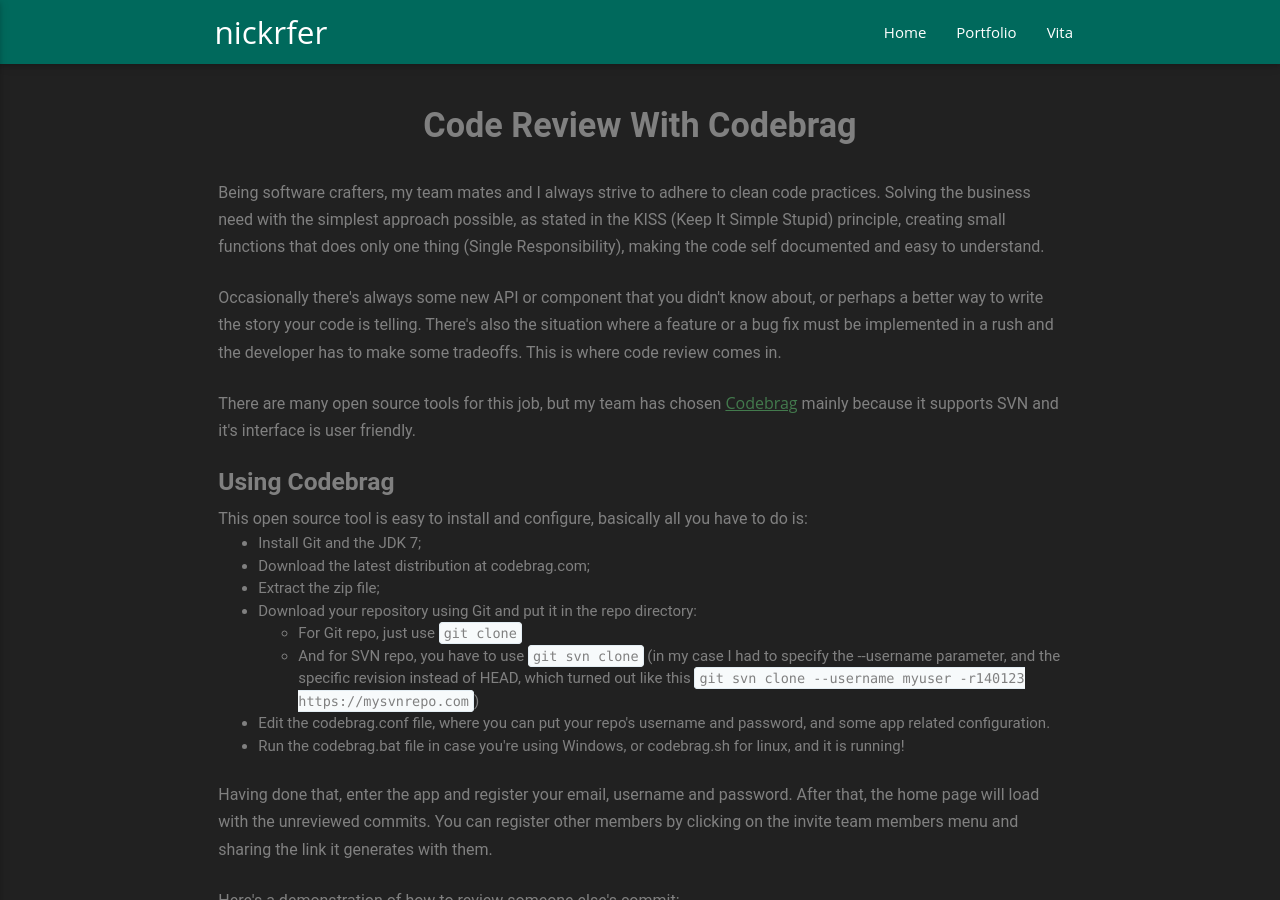
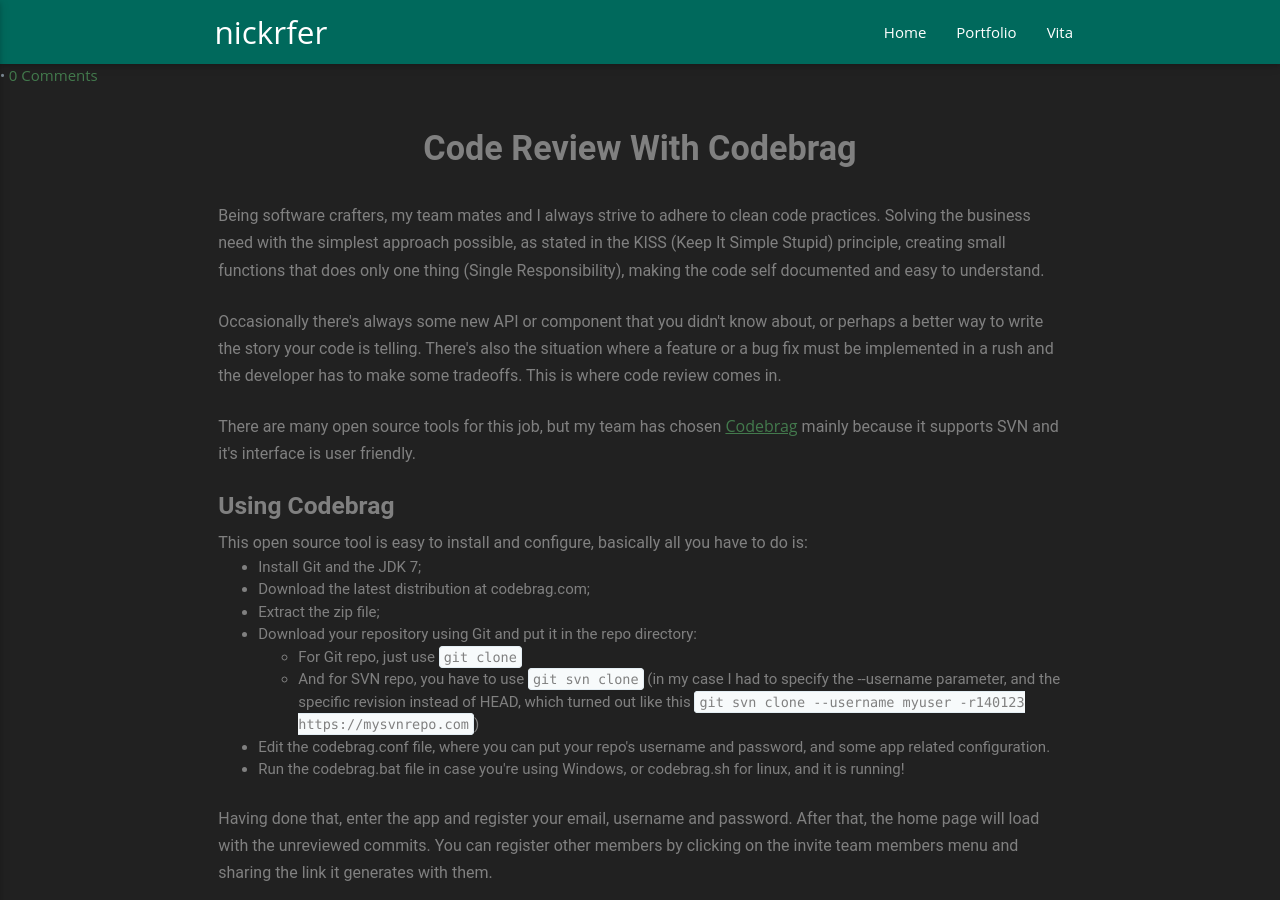
Before and after one commit to nickrfer/nickrfer.github.io, a Jekyll site: the page built from _posts/2016-11-25-code-review-with-codebrag.html, in a window 1280 px wide and 900 px high. Built offline with Jekyll 4.4.1, drawn with Linux system fonts in a browser that asks for light colours; comment, search, counter and statistics services are not loaded.

Commit message:
Adding new blog post.

```diff
--- a/_layouts/page.html
+++ b/_layouts/page.html
@@ -1,6 +1,7 @@
 ---
 layout: default
 ---
+{% if page.comments %} • <a href="https://nickrfer.github.io{{ page.url }}#disqus_thread">0 Comments</a>{% endif %}
 <article class="c-article">
   <div class="row">
     <div class="col s12" style="text-align: center;">&nbsp;</div>
@@ -10,3 +11,4 @@
     {{ content }}
   </div>
 </article>
+{% include disqus.html %}
```
